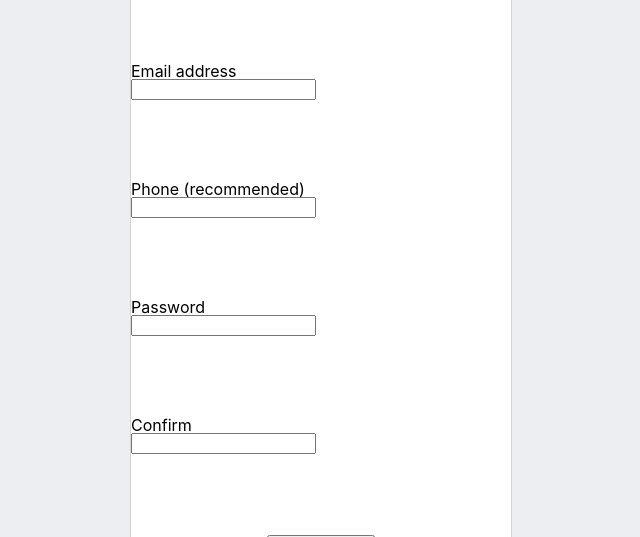
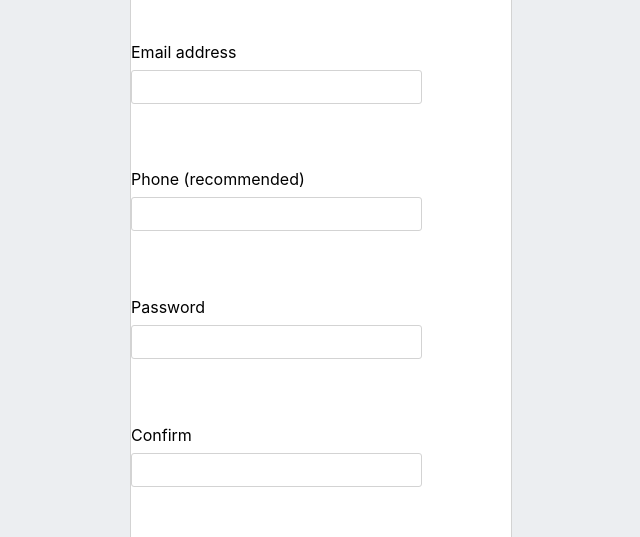
Before and after one commit to DeadpanCakes/html_form, a React (Create React App) app: page / in a window 1280 px wide. Shown: the part 224-761 px from the top of the page, without its empty margins (319-959 px from the left). Built offline with nearby package versions, Linux system fonts and the light colour scheme.

Commit message:
added styling to inputs

```diff
--- a/src/index.css
+++ b/src/index.css
@@ -128,6 +128,17 @@ table {
   border-spacing: 0;
 }
 
+label {
+  margin-bottom: 10px;
+}
+
+input {
+  width: 75%;
+  height: 30px;
+  border-radius: 3px;
+  border: 1px solid lightgray;
+}
+
 body {
   margin: 0;
   font-family: -apple-system, BlinkMacSystemFont, "Segoe UI", "Roboto", "Oxygen",
```
